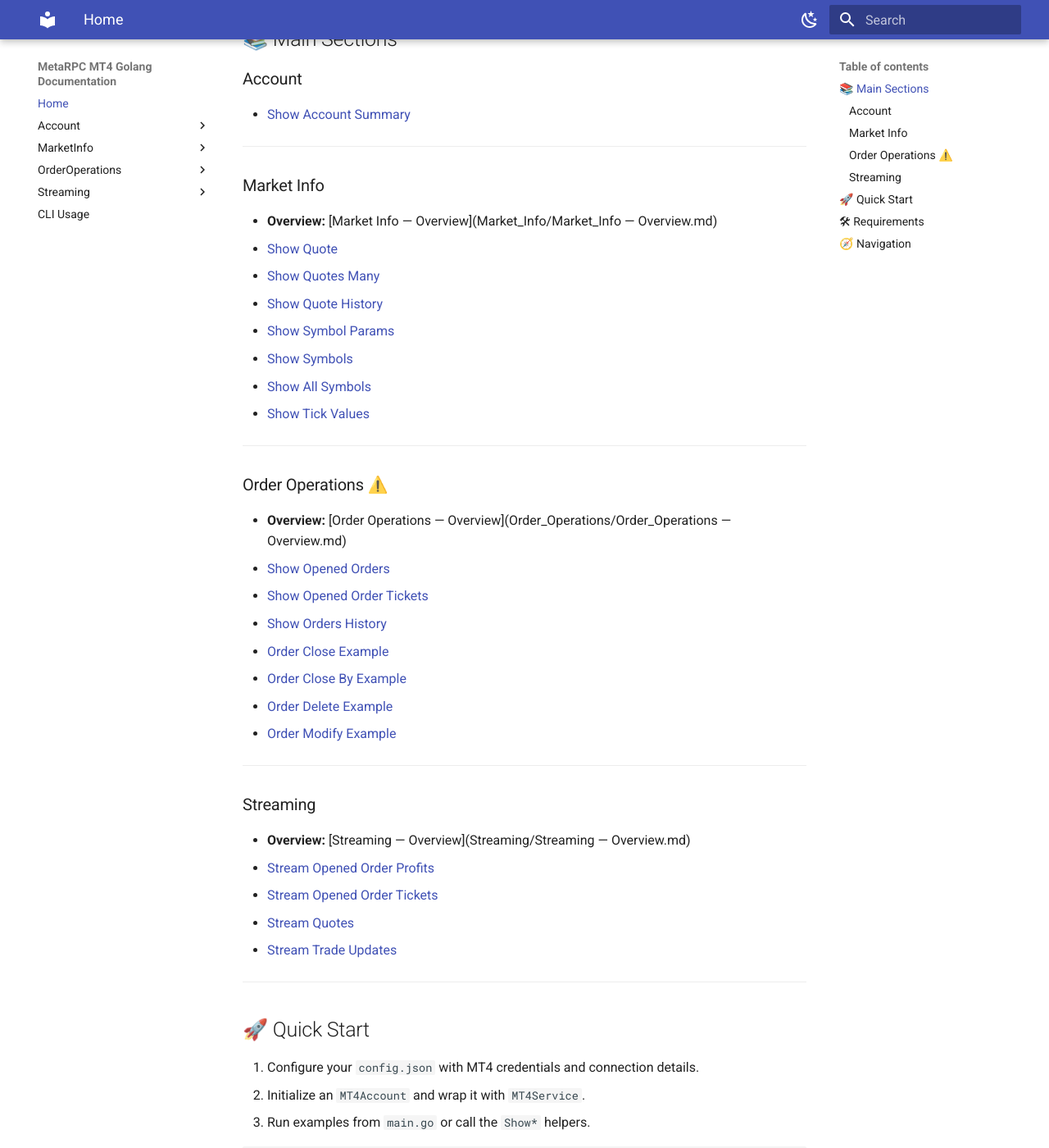
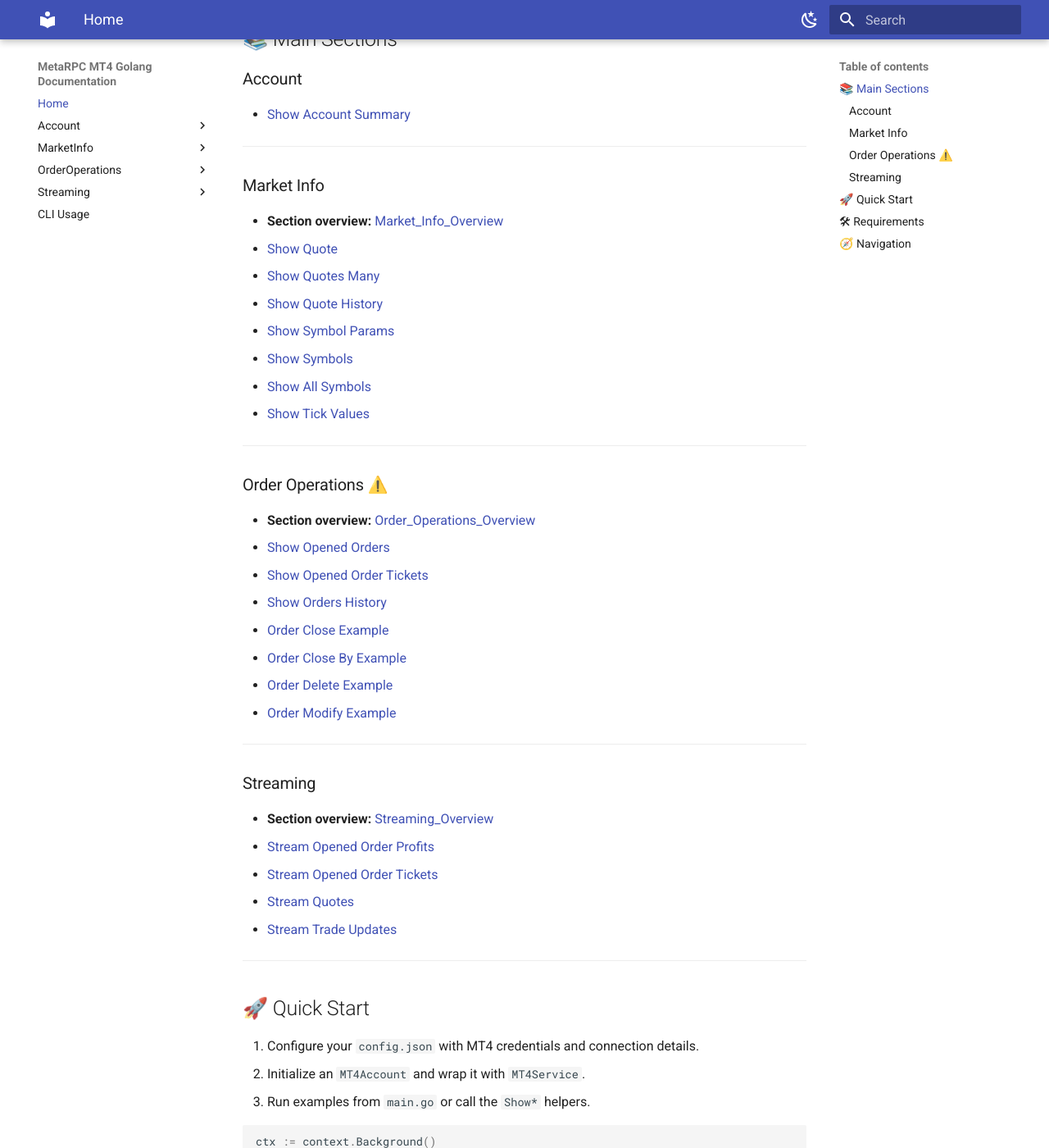
Before and after one commit to MetaRPC/GoMT4, an MkDocs documentation site: the page built from docs/index.md, in a window 1280 px wide and 1400 px high, scrolled down 476 px. Shown: the whole window at 82% size. Built offline with MkDocs 1.6.1 and Material for MkDocs 9.7.7, drawn with Linux system fonts in a browser that asks for light colours.

Commit message:
Update index.md

```diff
--- a/docs/index.md
+++ b/docs/index.md
@@ -21,7 +21,7 @@
 
 ### Market Info
 
-* **Overview:** \[Market Info — Overview]\(Market\_Info/Market\_Info — Overview\.md)
+* **Section overview:** [Market_Info_Overview](Market_Info/Market_Info_Overview.md)
 * [Show Quote](Market_Info/ShowQuote.md)
 * [Show Quotes Many](Market_Info/ShowQuotesMany.md)
 * [Show Quote History](Market_Info/ShowQuoteHistory.md)
@@ -34,7 +34,7 @@
 
 ### Order Operations ⚠️
 
-* **Overview:** \[Order Operations — Overview]\(Order\_Operations/Order\_Operations — Overview\.md)
+* **Section overview:** [Order_Operations_Overview](Order_Operations/Order_Operations_Overview.md)
 * [Show Opened Orders](Order_Operations/ShowOpenedOrders.md)
 * [Show Opened Order Tickets](Order_Operations/ShowOpenedOrderTickets.md)
 * [Show Orders History](Order_Operations/ShowOrdersHistory.md)
@@ -47,7 +47,7 @@
 
 ### Streaming
 
-* **Overview:** \[Streaming — Overview]\(Streaming/Streaming — Overview\.md)
+* **Section overview:** [Streaming_Overview](Streaming/Streaming_Overview.md)
 * [Stream Opened Order Profits](Streaming/StreamOpenedOrderProfits.md)
 * [Stream Opened Order Tickets](Streaming/StreamOpenedOrderTickets.md)
 * [Stream Quotes](Streaming/StreamQuotes.md)
```
